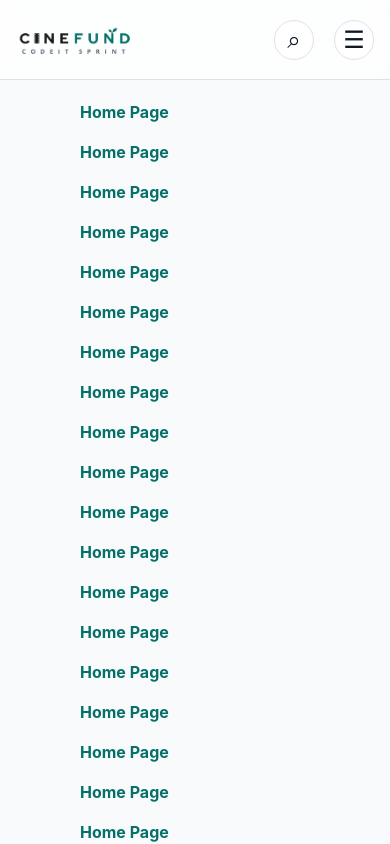
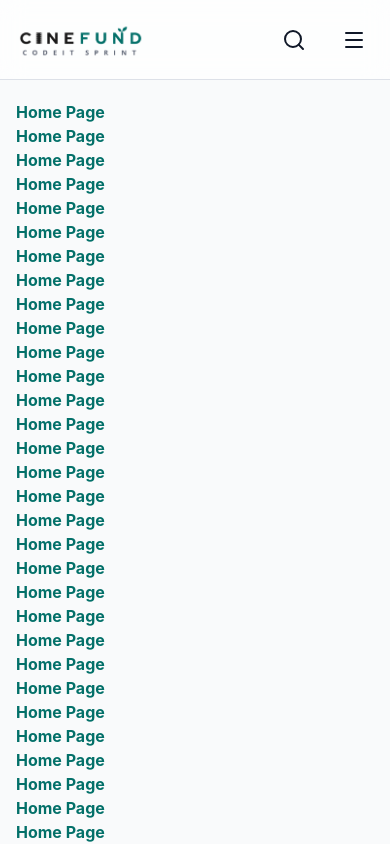
Before and after one commit to Sprint-project-1/cine-fund, a React (Vite) app: page / in a window 390 px wide. Shown: the top 844 px of the page. Built offline with nearby package versions, Linux system fonts and the light colour scheme.

Commit message:
chore: header & css

```diff
--- a/client/components/Navbar.jsx
+++ b/client/components/Navbar.jsx
@@ -1,24 +1,25 @@
 import {Link} from "react-router";
+import {Menu, Search} from "lucide-react";
 
 export default function Navbar() {
     return (
-        <header className="table-header-group">
-            <div className="header-container">
-                <h1 className="logo_images" herf="">
-                    <img src="../public/images/logo.png" alt="Logo" className="logo" />
+        <header className="fixed inset-x-0 top-0 z-[1000] flex h-20 items-center justify-center border-b border-[#DDE1E8] bg-white/70 px-4 backdrop-blur-[12px] min-[621px]:px-6 min-[911px]:px-[72px] max-[620px]:justify-between">
+            <div className="flex h-20 w-full items-center justify-between">
+                <h1 className="h-11 min-h-11 w-[132px] min-w-[132px]">
+                    <img src="../public/images/logo.png" alt="Logo" className="h-full w-full" />
                 </h1>
-                <nav className="header-items">
+                <nav className="flex w-max min-w-[239px] gap-[30px] text-base font-medium text-black min-[621px]:max-[910px]:gap-5 max-[620px]:hidden">
                     <Link to="/">영화 탐색</Link>
                     <Link to="/compare">영화 비교</Link>
                     <Link to="/ranking">펀딩 랭킹</Link>
                 </nav>
-                <form className="search-form">
-                    <div className="serch-icon">⌕</div>
-                    <input type="text" placeholder="영화 검색" className="search-input" />
+                <form className="ml-[clamp(10px,7vw,120px)] flex h-[50px] w-[300px] items-center rounded-xl border border-[#DDE1E8] bg-[#F0F2F5] min-[621px]:max-[910px]:ml-5 min-[621px]:max-[910px]:w-[30%] max-[620px]:hidden">
+                    <div className="ml-3 size-6 shrink-0"><Search aria-hidden="true" className="size-6" /></div>
+                    <input type="text" placeholder="영화 검색" className="min-w-0 flex-1 border-0 bg-transparent outline-0" />
                 </form>
-                <nav className="header-mobile-container">
-                    <button className="header-mobile-button">⌕</button>
-                    <button className="header-mobile-button">☰</button>
+                <nav className="hidden items-center gap-2 max-[620px]:flex">
+                    <button type="button" aria-label="검색" className="ml-3 flex size-10 items-center justify-center rounded-full text-2xl"><Search aria-hidden="true" className="size-6" /></button>
+                    <button type="button" aria-label="메뉴" className="ml-3 flex size-10 items-center justify-center rounded-full text-2xl"><Menu aria-hidden="true" className="size-6" /></button>
                 </nav>
             </div>
         </header>
--- a/client/index.css
+++ b/client/index.css
@@ -1,138 +1,5 @@
 @import "tailwindcss";
 
-:root {
-    --color-brand-primary: #037069;
+@theme {
+  --color-primary: #037069;
 }
-
-@theme {
-    --color-primary: var(--color-brand-primary);
-}
-
-
-/*
-================ 헤더 레이아웃 ================
-*/
-
-.header-mobile-container {
-    display: none;
-}
-
-.table-header-group{
-    display: flex;
-    justify-content: center;
-    align-items: center;
-    background-color: rgba(255, 255, 255, 0.7);
-    backdrop-filter: blur(12px);
-    -webkit-backdrop-filter: blur(12px);
-    height: 80px;
-    padding: 0px 72px;
-    position: fixed;
-    top: 0;
-    left: 0;
-    right: 0;
-    z-index: 1000;
-    border-bottom: 1px solid #DDE1E8;
-}
-
-.header-container{
-    display: flex;
-    justify-content: space-between;
-    align-items: center;
-    width: 100%;
-    height: 80px;
-}
-
-h1 {
-    width: 120px;
-    height: 40px;
-    min-height: 40px;
-    min-width: 120px;
-}
-
-.logo{
-    width: 100%;
-    height: 100%;
-}
-
-.header-items{
-    display: flex;
-    gap: 30px;
-    font-size: 16px;
-    font-weight: 500;
-    color: #000000;
-    width: max-content;
-    min-width: 239px;
-}
-
-.search-form{
-    display: flex;
-    align-items: center;
-    width: clamp(220px, 300px, 400px);
-    height: 50px;
-    border-radius: 16px;
-    border-radius: 12px;
-    border: 1px solid #DDE1E8;
-    background: #F0F2F5;
-    margin-left: clamp(10px, 7vw, 120px);
-}
-
-.serch-icon{
-    font-size: 24px;
-    width: 24px;
-    height: 24px;
-    margin-left: 12px;
-    padding-bottom: 37px;
-}
-
-.search-input{
-    flex: 1;
-    min-width: 0;
-    border: 0;
-    outline: 0;
-    background: transparent;
-}
-
-.header-mobile-button{
-    display: none;
-    background-color: #ffffff;
-    border: 1px solid #DDE1E8;
-    border-radius: 100px;
-    width: 40px;
-    height: 40px;
-    font-size: 24px;
-    display: flex;
-    justify-content: center;
-    align-items: center;
-    margin-left: 12px;
-}
-
-@media (max-width: 910px){
-    .table-header-group{
-        padding: 0px 24px;
-    }
-    .header-items{
-        gap: 20px;
-    }
-    .search-form{
-        margin-left: 20px;
-        width: 30%;
-    }
-}
-@media (max-width: 620px){
-    .table-header-group{
-        justify-content: space-between;
-        padding: 0px 16px;
-    }
-    .header-container > *:not(h1):not(.header-mobile-container) {
-        display: none;
-    }
-    .header-mobile-container {
-        display: flex;
-        align-items: center;
-        gap: 8px;
-    }
-}
-
-main{
-    padding: 100px 80px 0px 80px;
-}
--- a/client/pages/LayoutPage.jsx
+++ b/client/pages/LayoutPage.jsx
@@ -5,7 +5,7 @@ export default function LayoutPage() {
     return (
         <div className="min-h-screen flex flex-col bg-gray-50 text-gray-900">
             <Navbar />
-            <main className="flex-1 max-w-7xl w-full mx-auto p-6">
+            <main className="mx-auto w-full max-w-7xl flex-1 px-4 pt-[100px] min-[640px]:px-6 min-[1024px]:px-20">
                 <Outlet />
             </main>
         </div>
--- a/index.html
+++ b/index.html
@@ -2,7 +2,6 @@
 <html lang="en">
   <head>
     <meta charset="UTF-8" />
-    <link rel="icon" type="image/svg+xml" href="/favicon.svg" />
     <meta name="viewport" content="width=device-width, initial-scale=1.0" />
     <title>cine-fund</title>
   </head>
--- a/package.json
+++ b/package.json
@@ -11,6 +11,7 @@
   },
   "dependencies": {
     "@tailwindcss/vite": "^4.3.3",
+    "lucide-react": "^1.57.0",
     "react": "^19.2.8",
     "react-dom": "^19.2.8",
     "react-router": "^8.4.0",
```
Also changed, not shown: 1 other file (tests, documents, lock files or other folders).
